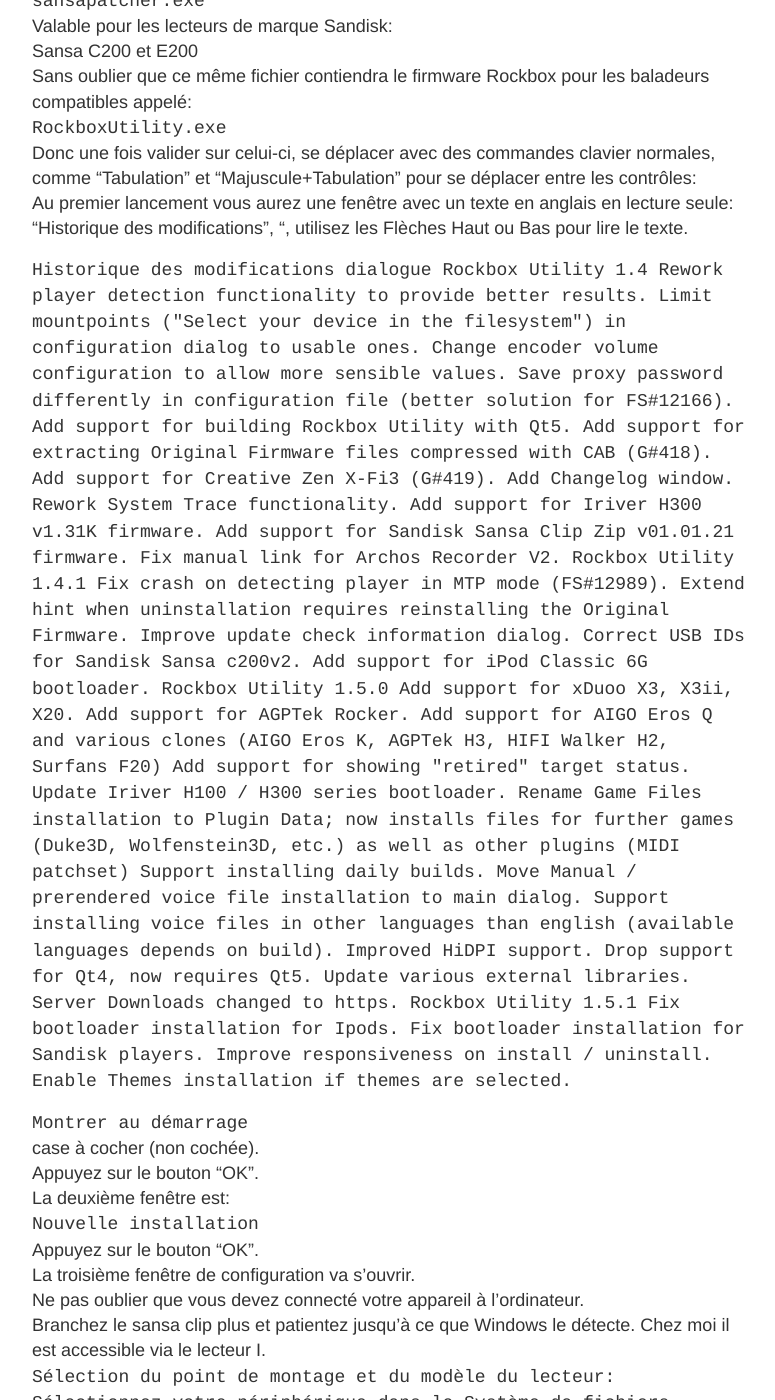
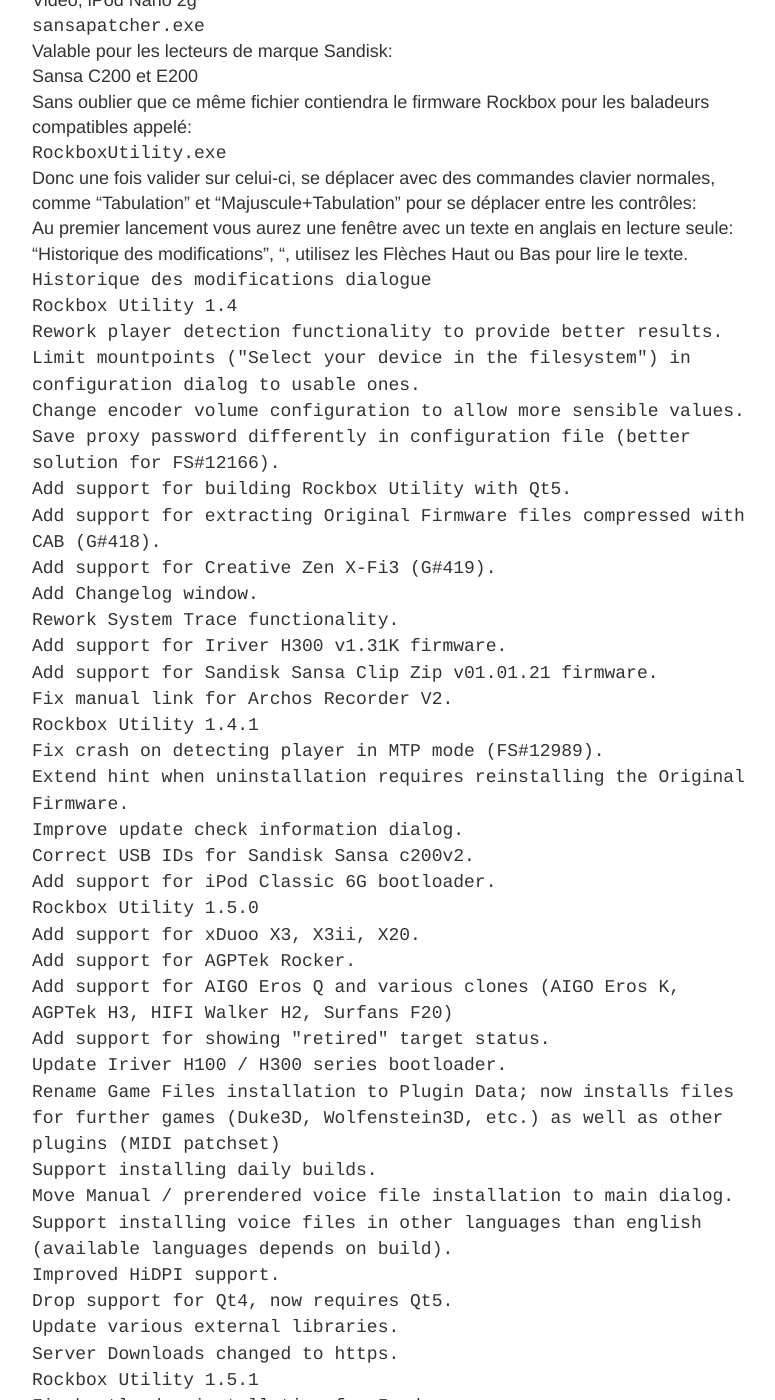
Before and after one commit to BlindHelp/rockboxfr, a Jekyll site: the page built from _posts/2025-04-01-Rockbox version 4.0 SanDisk Sansa Clip Plus.md, in a window 1280 px wide and 1400 px high, scrolled down 14777 px. Shown: the whole window, without its empty margins (248-1023 px from the left). Built offline with Jekyll 4.4.1, drawn with Linux system fonts in a browser that asks for light colours; comment, search, counter and statistics services are not loaded; some of the changed text lies outside the part shown.

Commit message:
Corrected typo

```diff
--- a/_posts/2025-04-01-Rockbox version 4.0 SanDisk Sansa Clip Plus.md
+++ b/_posts/2025-04-01-Rockbox version 4.0 SanDisk Sansa Clip Plus.md
@@ -427,48 +428,45 @@
 `RockboxUtility.exe`
 Donc une fois valider sur celui-ci, se déplacer avec des commandes clavier normales, comme "Tabulation" et "Majuscule+Tabulation" pour se déplacer entre les contrôles:
 Au  premier lancement vous aurez une fenêtre avec un texte en anglais en lecture seule: "Historique des modifications", ", utilisez les Flèches Haut ou Bas pour lire le texte.
-
-``
-Historique des modifications dialogue
-Rockbox Utility 1.4
-Rework player detection functionality to provide better results.
-Limit mountpoints ("Select your device in the filesystem") in configuration dialog to usable ones.
-Change encoder volume configuration to allow more sensible values.
-Save proxy password differently in configuration file (better solution for FS#12166).
-Add support for building Rockbox Utility with Qt5.
-Add support for extracting Original Firmware files compressed with CAB (G#418).
-Add support for Creative Zen X-Fi3 (G#419).
-Add Changelog window.
-Rework System Trace functionality.
-Add support for Iriver H300 v1.31K firmware.
-Add support for Sandisk Sansa Clip Zip v01.01.21 firmware.
-Fix manual link for Archos Recorder V2.
-Rockbox Utility 1.4.1
-Fix crash on detecting player in MTP mode (FS#12989).
-Extend hint when uninstallation requires reinstalling the Original Firmware.
-Improve update check information dialog.
-Correct USB IDs for Sandisk Sansa c200v2.
-Add support for iPod Classic 6G bootloader.
-Rockbox Utility 1.5.0
-Add support for xDuoo X3, X3ii, X20.
-Add support for AGPTek Rocker.
-Add support for AIGO Eros Q and various clones (AIGO Eros K, AGPTek H3, HIFI Walker H2, Surfans F20)
-Add support for showing "retired" target status.
-Update Iriver H100 / H300 series bootloader.
-Rename Game Files installation to Plugin Data; now installs files for further games (Duke3D, Wolfenstein3D, etc.) as well as other plugins (MIDI patchset)
-Support installing daily builds.
-Move Manual / prerendered voice file installation to main dialog.
-Support installing voice files in other languages than english (available languages depends on build).
-Improved HiDPI support.
-Drop support for Qt4, now requires Qt5.
-Update various external libraries.
-Server Downloads changed to https.
-Rockbox Utility 1.5.1
-Fix bootloader installation for Ipods.
-Fix bootloader installation for Sandisk players.
-Improve responsiveness on install / uninstall.
-Enable Themes installation if themes are selected.
-``
+`Historique des modifications dialogue`
+`Rockbox Utility 1.4`
+`Rework player detection functionality to provide better results.`
+`Limit mountpoints ("Select your device in the filesystem") in configuration dialog to usable ones.`
+`Change encoder volume configuration to allow more sensible values.`
+`Save proxy password differently in configuration file (better solution for FS#12166).`
+`Add support for building Rockbox Utility with Qt5.`
+`Add support for extracting Original Firmware files compressed with CAB (G#418).`
+`Add support for Creative Zen X-Fi3 (G#419).`
+`Add Changelog window.`
+`Rework System Trace functionality.`
+`Add support for Iriver H300 v1.31K firmware.`
+`Add support for Sandisk Sansa Clip Zip v01.01.21 firmware.`
+`Fix manual link for Archos Recorder V2.`
+`Rockbox Utility 1.4.1`
+`Fix crash on detecting player in MTP mode (FS#12989).`
+`Extend hint when uninstallation requires reinstalling the Original Firmware.`
+`Improve update check information dialog.`
+`Correct USB IDs for Sandisk Sansa c200v2.`
+`Add support for iPod Classic 6G bootloader.`
+`Rockbox Utility 1.5.0`
+`Add support for xDuoo X3, X3ii, X20.`
+`Add support for AGPTek Rocker.`
+`Add support for AIGO Eros Q and various clones (AIGO Eros K, AGPTek H3, HIFI Walker H2, Surfans F20)`
+`Add support for showing "retired" target status.`
+`Update Iriver H100 / H300 series bootloader.`
+`Rename Game Files installation to Plugin Data; now installs files for further games (Duke3D, Wolfenstein3D, etc.) as well as other plugins (MIDI patchset)`
+`Support installing daily builds.`
+`Move Manual / prerendered voice file installation to main dialog.`
+`Support installing voice files in other languages than english (available languages depends on build).`
+`Improved HiDPI support.`
+`Drop support for Qt4, now requires Qt5.`
+`Update various external libraries.`
+`Server Downloads changed to https.`
+`Rockbox Utility 1.5.1`
+`Fix bootloader installation for Ipods.`
+`Fix bootloader installation for Sandisk players.`
+`Improve responsiveness on install / uninstall.`
+`Enable Themes installation if themes are selected.`
 
 `Montrer au démarrage`
 case à cocher (non cochée).
@@ -937,7 +935,7 @@
 `Modifier bouton Enter`
 Si vous vous souvenez bien, c'était le premier bouton que nous avons trouvé dans cette fenêtre pour choisir un moteur TTS dans la liste déroulante une fois cet élément ouvert.
 Ensuite, vous trouverez plusieurs cases à cocher:
-Appuyez sur barre d'espace pour modifier l'une de ces options, ou laissez-les par défaut.
+Appuyez sur la barre d'espace pour modifier l'une de ces options, ou laissez-les par défaut.
 Mon choix est le suivant:
 `Générer pour les fichiers case à cocher coché`
 `Générer pour les dossiers case à cocher coché`
```
Also changed, not shown: other parts of _posts/2025-04-01-Rockbox version 4.0 SanDisk Sansa Clip Plus.md (+2 -1 lines).
